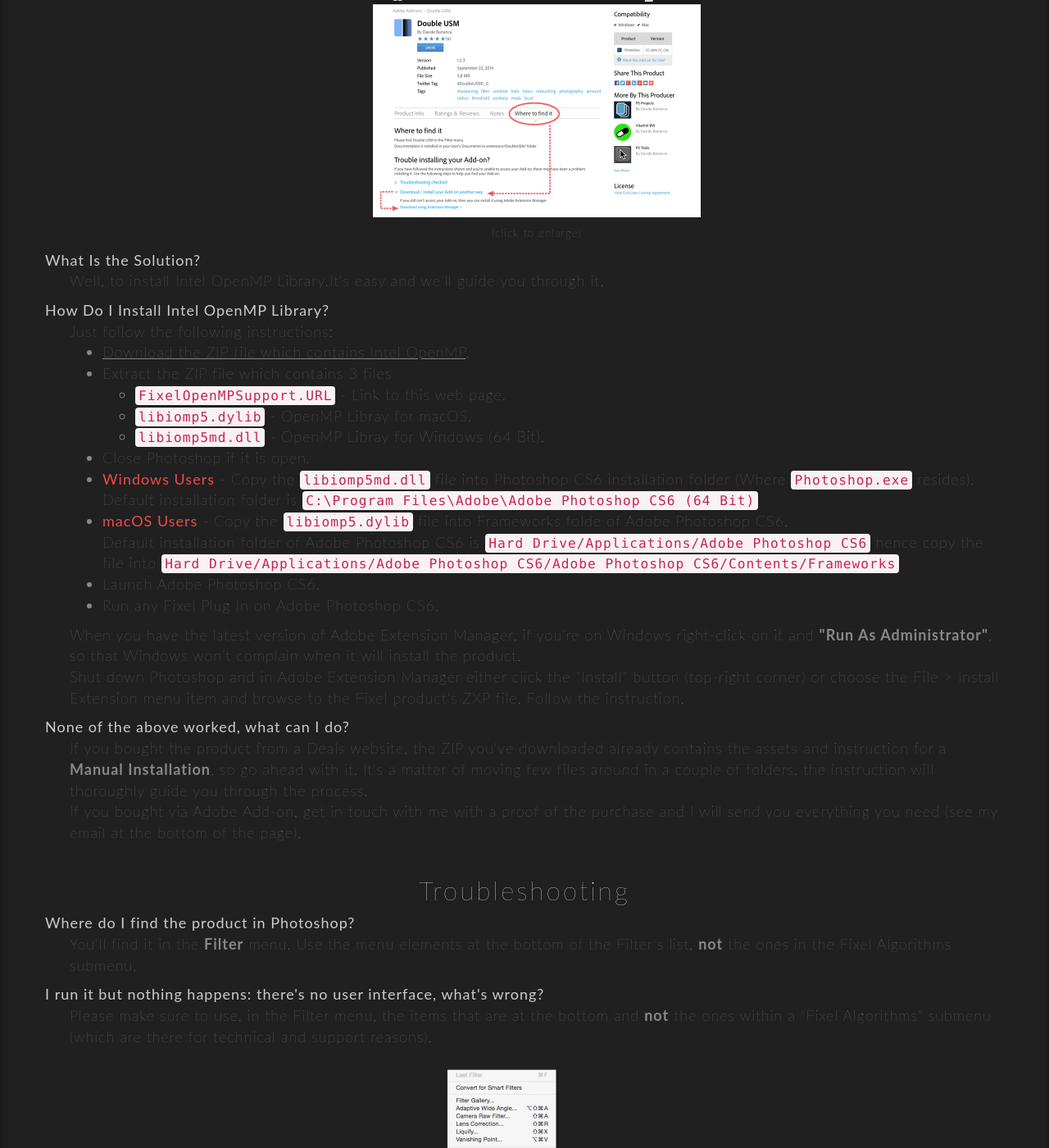
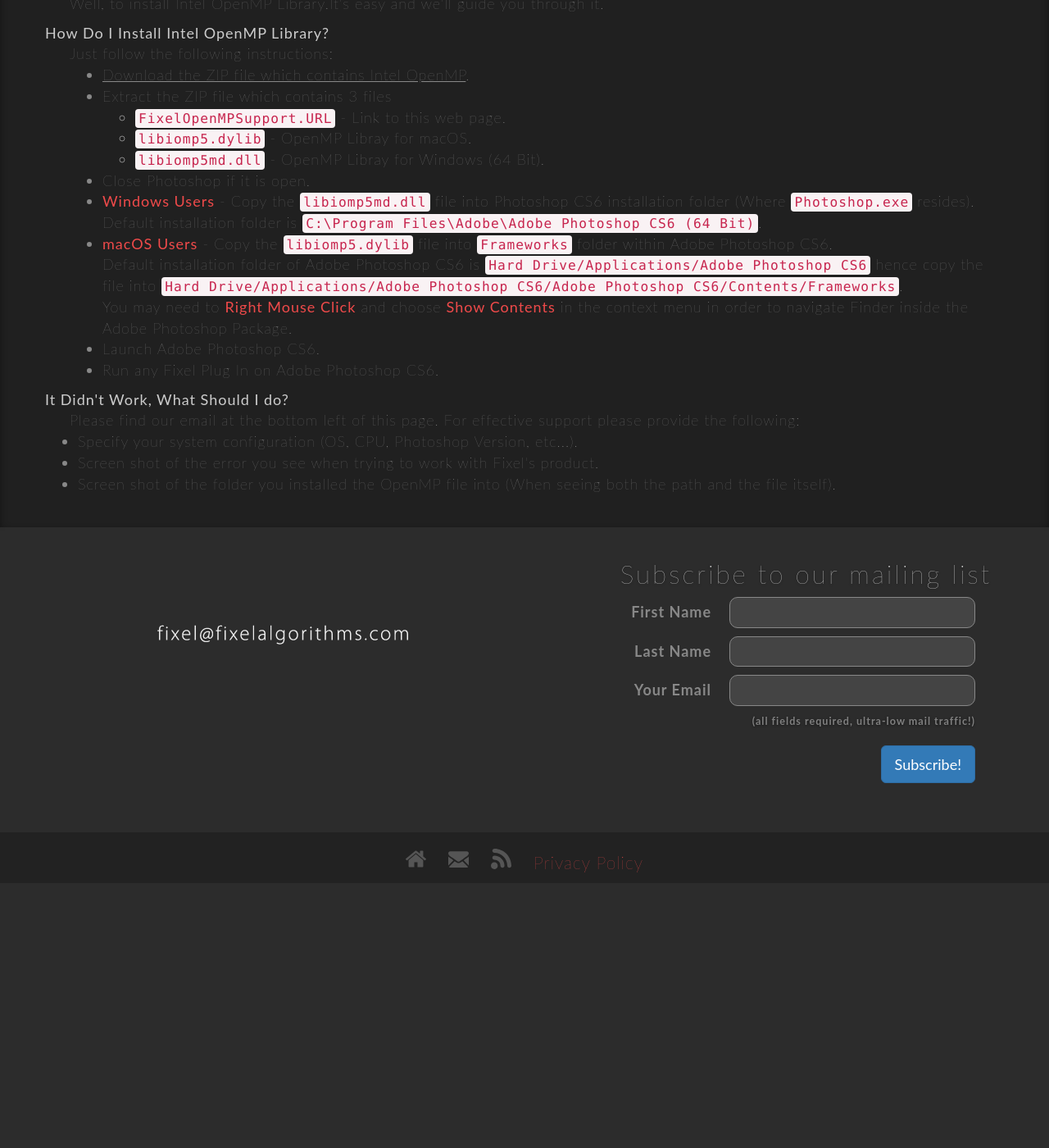
Before and after one commit to FixelAlgorithmsTeam/fixel, a Jekyll site: the page built from support/fixel-openmp-support.html, in a window 1280 px wide and 1400 px high, scrolled down 753 px. Shown: the whole window at 82% size. Built offline with Jekyll 4.4.1, drawn with Linux system fonts in a browser that asks for light colours; nearby versions of some CDN libraries; comment, search, counter and statistics services are not loaded; after the commit the page ends 1830 px from its top, so only the background shows below that; some of the changed text lies outside the part shown.

Commit message:
New 	- 	Added OpenMP support page. Fixed 	- 	B Known Issues 	-	C To Do 	- 	D Remarks 	- 	E

```diff
--- a/support/fixel-openmp-support.html
+++ b/support/fixel-openmp-support.html
@@ -33,10 +33,6 @@
 						<dd>
 							Well, in the Adobe Photoshop CS6 days Adobe didn't utilize the same OpenMP (By Intel) implementation we use (Though they started using it with Adobe Photoshop CC).
 							On Adobe Photoshop CC and above we use the implementation built in to Photoshop. Yet, on Adobe Photoshop CS6 we need to supply the library by ourself.
-								<figure>
-									<a href="images/Adobe-Add-ons-find-ZXP-installer.png"><img src="images/Adobe-Add-ons-find-ZXP-installer.png" alt="Adobe Add-ons - how to find a ZXP installer" width="400" height="309" class="img-responsive img-center" style="margin-bottom: 10px"></a>
-									<figcaption>(click to enlarge)</figcaption>
-								</figure>
 						</dd>
 					</div>
 					<div class="def">
@@ -56,76 +52,27 @@
 							</ul>
 							<li>Close Photoshop if it is open.</li>
 							<li><strong>Windows Users</strong> - Copy the <code class="highlighter-rouge">libiomp5md.dll</code> file into Photoshop CS6 installation folder (Where <code class="highlighter-rouge">Photoshop.exe</code> resides).<br>
-								Default installation folder is <code class="highlighter-rouge">C:\Program Files\Adobe\Adobe Photoshop CS6 (64 Bit)</code></li>
-								<li><strong>macOS Users</strong> - Copy the <code class="highlighter-rouge">libiomp5.dylib</code> file into Frameworks folde of Adobe Photoshop CS6.<br>
-								Default installation folder of Adobe Photoshop CS6 is <code class="highlighter-rouge">Hard Drive/Applications/Adobe Photoshop CS6</code> hence copy the file into <code class="highlighter-rouge">Hard Drive/Applications/Adobe Photoshop CS6/Adobe Photoshop CS6/Contents/Frameworks</code> </li>
+							Default installation folder is <code class="highlighter-rouge">C:\Program Files\Adobe\Adobe Photoshop CS6 (64 Bit)</code>.</li>
+							<li><strong>macOS Users</strong> - Copy the <code class="highlighter-rouge">libiomp5.dylib</code> file into <code class="highlighter-rouge">Frameworks</code> folder within Adobe Photoshop CS6.<br>
+							Default installation folder of Adobe Photoshop CS6 is <code class="highlighter-rouge">Hard Drive/Applications/Adobe Photoshop CS6</code> hence copy the file into <code class="highlighter-rouge">Hard Drive/Applications/Adobe Photoshop CS6/Adobe Photoshop CS6/Contents/Frameworks</code>.<br>
+							You may need to <strong>Right Mouse Click</strong> and choose <strong>Show Contents</strong> in the context menu in order to navigate Finder inside the Adobe Photoshop Package.</li>
 							<li>Launch Adobe Photoshop CS6.</li>
 							<li>Run any Fixel Plug In on Adobe Photoshop CS6.</li>
 						</ul>
-							When you have the latest version of Adobe Extension Manager, if you're on Windows right-click on it and <b>"Run As Administrator"</b>, so that Windows won't complain when it will install the product.
-							<br>
-							Shut down Photoshop and in Adobe Extension Manager either click the "Install" button (top-right corner) or choose the File > Install Extension menu item and browse to the Fixel product's ZXP file. Follow the instruction.
-							</dd>
 					</div>
 					<div class="def">
-							<dt>None of the above worked, what can I do?</dt>
-							<dd>If you bought the product from a Deals website, the ZIP you've downloaded already contains the assets and instruction for a <b>Manual Installation</b>, so go ahead with it. It's a matter of moving few files around in a couple of folders, the instruction will thoroughly guide you through the process. <br>
-							If you bought via Adobe Add-on, get in touch with me with a proof of the purchase and I will send you everything you need (see my email at the bottom of the page).</dd>
+						<dt>It Didn't Work, What Should I do?</dt>
+						<dd>Please find our email at the bottom left of this page. For effective support please provide the following:</dd>
+						<ul>
+							<li>Specify your system configuration (OS, CPU, Photoshop Version, etc...).</li>
+							<li>Screen shot of the error you see when trying to work with Fixel's product.</li>
+							<li>Screen shot of the folder you installed the OpenMP file into (When seeing both the path and the file itself).</li>
+						</ul>
 					</div>
 				</dl>
 			</div>
-				<div class="row faq">
-					<h3 class="faq-subtitle">Troubleshooting</h3>
-					<dl class="feature-text">
-						<div class="def">
-							<dt>Where do I find the product in Photoshop?</dt>
-							<dd>You'll find it in the <b>Filter</b> menu. Use the menu elements at the bottom of the Filter's list, <b>not</b> the ones in the Fixel Algorithms submenu.</dd>
-						</div>
-						<div class="def">
-							<dt>I run it but nothing happens: there's no user interface, what's wrong?</dt>
-							<dd>
-								Please make sure to use, in the Filter menu, the items that are at the bottom and <b>not</b> the ones within a "Fixel Algorithms" submenu (which are there for technical and support reasons).
-								<br><br>
-								<figure>
-									<a href="images/Fixel-Algorithms-Filter-menu.png"><img src="images/Fixel-Algorithms-Filter-menu.png" class= "img-center img-responsive" style="margin-bottom: 10px" width="222" height="288" alt="Photoshop Filter menu"></a>
-									<figcaption>(click to enlarge)</figcaption>
-								</figure>
-							</dd>
-						</div>
-						<div class="def">
-							<dt>Photoshop crashes, can you fix it?</dt>
-							<dd>Sure.<br>Fixel's products uses advanced features of computer's CPU to be as fast as possible - if your machine is a bit old we can build a customized filter for your very CPU.<br>
-							First try to use (that's for support only! Do <b>not</b> do this normally!) the Filters that you find within the Filter > Fixel Algorithms submenu (e.g. Filter > Fixel Algorithms > Fixel Detailizer 2). Normally, it won't do anything: it doesn't show the user interface, it doesn't modify the image, it is for debugging purposes only.
-							<br>
-							Does it crash anyway? If this is the case, please get in touch with us (See email address at the bottom of the page).</dd>
-						</div>
-						<div class="def">
-							<dt>The Plug In doesn't show up in the Filter Menu in CS6 (Though it is correctly installed)?</dt>
-							<dd>Adobe, in later versions of Photoshop, ships Photoshop with Intel OpenMP library we utilize for Multi Threaded code.<br>
-							Hence users of CS6 which uses our products which utilizes Intel OpenMP Library (<code>libiomp5md.dll</code>) should install <a href="https://software.intel.com/en-us/articles/intel-compilers-redistributable-libraries-by-version" target="_blank">Intel® C++ and Fortran Compilers Redistributable Libraries</a>.<br>
-							Please contact us to be advised on the specific version to download.</dd>
-						</div>
-					</dl>
-				</div>
-				<div class="row faq">
-					<h3 class="faq-subtitle">Commercial</h3>
-					<dl class="feature-text">
-						<div class="def">
-							<dt>I've bought from a Deals website, where do I download updates?</dt>
-							<dd>As for any customer we provide main branch free update (For instance, 2.0 -> 2.5). When you buy from Deals Website we don't get your customer details hence to get the update, please contact us.</dd>
-						</div>
-						<div class="def">
-							<dt>I'm not satisfied, I'd like to be refunded.</dt>
-							<dd>
-								We're sorry to hear that! We do our best to craft the software we put for sale. If you bought via Deals website please refer to their customer support - otherwise if you got Fixel's products via Adobe Add-ons, send an email to asupport@adobe.com and they will assist you in the process.
-							</dd>
-						</div>
-					</dl>
-				</div>
-
 		</div>
 	</div>
-
 </section>
 
 <section>
```
Lines whose indentation alone changed are shown as unchanged.
